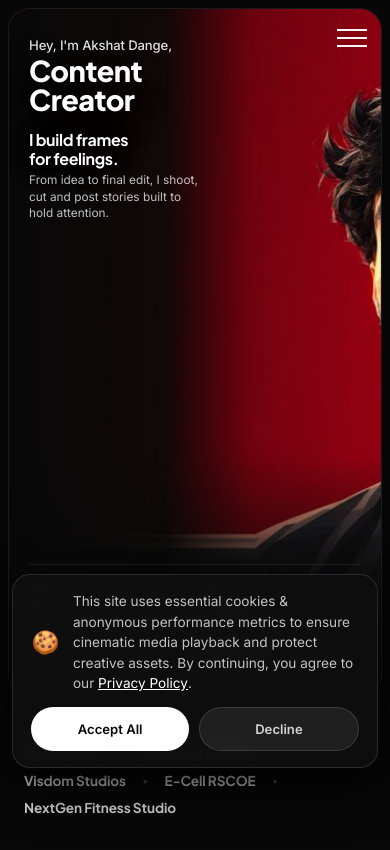
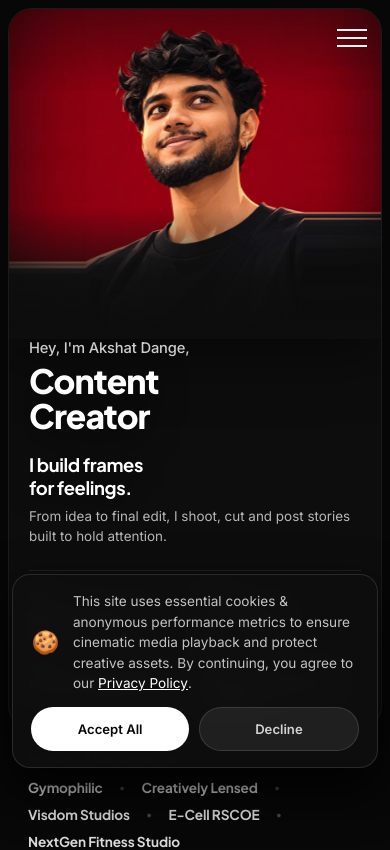
Before and after one commit to aksh-dash/Creative-Portfolio, a React (Vite) app: page / in a window 390 px wide. Shown: the top 850 px of the page. Built offline with nearby package versions, Linux system fonts and the light colour scheme.

Commit message:
mobile: rebuild hero with centered photo on top and clean text flow below

```diff
--- a/src/styles/Hero.css
+++ b/src/styles/Hero.css
@@ -225,61 +225,67 @@
 
 @media (max-width: 768px) {
     .hero-section {
-        padding: 0.5rem 0.5rem 0.5rem 0.5rem;
-        min-height: 100dvh;
+        padding: 0.5rem 0.5rem 0 0.5rem;
+        min-height: auto;
         display: flex;
         flex-direction: column;
-        justify-content: space-between;
     }
 
     .hero-card {
-        padding: 1.75rem 1.25rem 1.25rem 1.25rem;
-        border-radius: 22px;
-        min-height: 0;
-        flex: 1;
+        padding: 0;
+        border-radius: 24px;
+        min-height: auto;
+        flex: none;
         background: #0d0d0d;
         display: flex;
         flex-direction: column;
-        justify-content: space-between;
         position: relative;
+        overflow: hidden;
     }
 
-    /* Akshat placed cleanly on the RIGHT side of the card */
+    /* Centered portrait on top — face fully visible with natural headroom */
     .hero-bg {
-        inset: 0;
+        position: relative;
+        inset: auto;
+        width: 100%;
+        height: 380px;
         background-size: cover;
-        background-position: 18% 28%;
-        filter: drop-shadow(0 10px 25px rgba(0,0,0,0.4));
+        background-position: center 15%;
+        filter: drop-shadow(0 15px 30px rgba(0,0,0,0.5));
         -webkit-mask-image: none;
         mask-image: none;
+        transform: none !important;
     }
 
-    /* Protective gradient: dark on the LEFT for text, clear on the RIGHT for Akshat's face */
+    /* Seamless gradient: dark fade at the bottom of the photo into card content */
     .hero-overlay {
-        background:
-            linear-gradient(
-                to right,
-                rgba(8, 8, 8, 0.98) 0%,
-                rgba(8, 8, 8, 0.92) 42%,
-                rgba(8, 8, 8, 0.2) 65%,
-                transparent 100%
-            ),
-            linear-gradient(
-                to top,
-                rgba(8, 8, 8, 0.98) 0%,
-                rgba(8, 8, 8, 0.7) 18%,
-                transparent 35%
-            );
+        position: absolute;
+        top: 0;
+        left: 0;
+        right: 0;
+        height: 380px;
+        background: linear-gradient(
+            to bottom,
+            rgba(8, 8, 8, 0.4) 0%,
+            transparent 25%,
+            transparent 60%,
+            rgba(13, 13, 13, 0.8) 82%,
+            #0d0d0d 100%
+        );
+        pointer-events: none;
+        z-index: 1;
     }
 
-    /* Text strictly on the LEFT half so it never overlaps Akshat on the right */
+    /* Text block below portrait — full breathing room, elegant and centered/left-aligned */
     .hero-main-layout {
+        position: relative;
+        z-index: 2;
         flex-direction: column;
         align-items: flex-start;
-        gap: 0.65rem;
-        margin-top: 0;
-        max-width: 52%;
-        z-index: 2;
+        gap: 1.25rem;
+        padding: 1.5rem 1.5rem 0 1.5rem;
+        max-width: 100%;
+        margin-top: -30px; /* soft overlap with the dark fade */
     }
 
     .hero-left-col {
@@ -288,56 +294,68 @@
     }
 
     .hero-greeting {
-        font-size: 0.82rem;
-        margin-bottom: 0.2rem;
+        font-size: 0.92rem;
+        color: rgba(255, 255, 255, 0.8);
+        margin-bottom: 0.35rem;
+        display: block;
     }
 
     .hero-main-title {
-        font-size: clamp(1.8rem, 6.5vw, 2.25rem);
-        line-height: 1.0;
-        letter-spacing: -0.02em;
+        font-size: clamp(2.2rem, 8vw, 2.75rem);
+        line-height: 1.05;
+        letter-spacing: -0.03em;
+        color: #ffffff;
     }
 
     .hero-right-col {
         width: 100%;
         max-width: 100%;
-        margin-top: 0.35rem;
+        margin-top: 0;
         text-align: left;
     }
 
     .hero-side-title {
-        font-size: clamp(1rem, 3.8vw, 1.2rem);
-        line-height: 1.2;
-        margin-bottom: 0.25rem;
+        font-size: clamp(1.2rem, 4.5vw, 1.45rem);
+        line-height: 1.25;
+        margin-bottom: 0.4rem;
+        color: #ffffff;
     }
 
     .hero-side-sub {
-        font-size: 0.78rem;
-        line-height: 1.4;
-        color: rgba(255, 255, 255, 0.75);
+        font-size: 0.88rem;
+        line-height: 1.5;
+        color: rgba(255, 255, 255, 0.7);
         max-width: 100%;
     }
 
-    /* 2x2 compact features grid at bottom */
+    /* Features list: one or two per row with comfortable spacing */
     .hero-features-grid {
+        position: relative;
+        z-index: 2;
         grid-template-columns: repeat(2, 1fr);
-        gap: 0.75rem 1rem;
-        margin-top: 1.25rem;
-        padding-top: 1rem;
-        z-index: 2;
+        gap: 1rem 1.25rem;
+        margin: 1.75rem 1.5rem 1.5rem 1.5rem;
+        padding-top: 1.25rem;
+        border-top: 1px solid rgba(255, 255, 255, 0.08);
+        width: calc(100% - 3rem);
+    }
+
+    .hero-feature-item {
+        gap: 0.2rem;
     }
 
     .feature-num {
-        font-size: 0.7rem;
+        font-size: 0.72rem;
+        color: rgba(255, 255, 255, 0.45);
     }
 
     .feature-label {
-        font-size: 0.78rem;
-        line-height: 1.25;
+        font-size: 0.82rem;
+        line-height: 1.3;
     }
 
     .hero-brands-strip {
-        padding: 1.25rem 1rem;
+        padding: 1.25rem 1.25rem;
         gap: 0.85rem;
     }
 
@@ -356,26 +374,33 @@
 
 @media (max-width: 390px) {
     .hero-bg {
-        background-position: 16% 28%;
+        height: 330px;
+    }
+
+    .hero-overlay {
+        height: 330px;
     }
 
     .hero-main-layout {
-        max-width: 52%;
+        padding: 1.25rem 1.25rem 0 1.25rem;
+        margin-top: -20px;
     }
 
     .hero-main-title {
-        font-size: 1.8rem;
+        font-size: 2.1rem;
     }
 
     .hero-side-title {
-        font-size: 1rem;
+        font-size: 1.15rem;
     }
 
     .hero-side-sub {
-        font-size: 0.74rem;
+        font-size: 0.84rem;
     }
 
     .hero-features-grid {
-        gap: 0.65rem 0.75rem;
+        margin: 1.5rem 1.25rem 1.25rem 1.25rem;
+        width: calc(100% - 2.5rem);
+        gap: 0.85rem 1rem;
     }
 }
```
